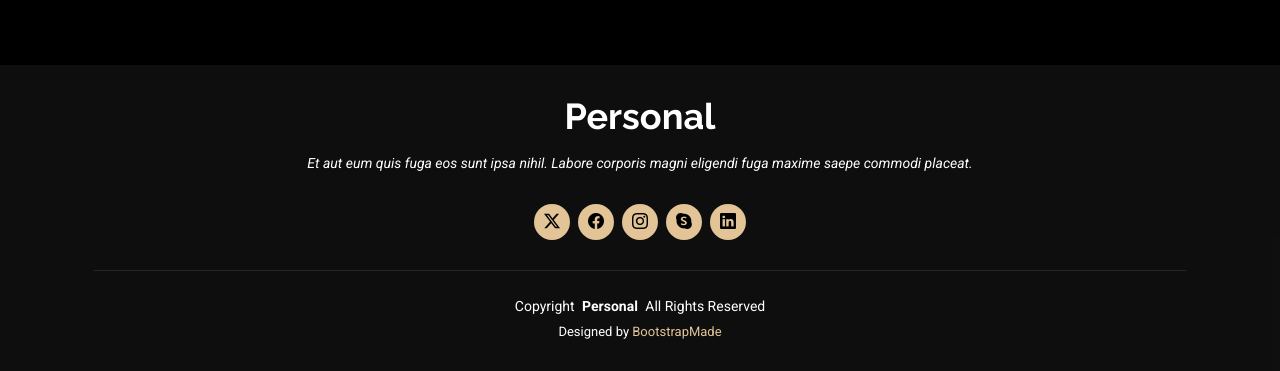
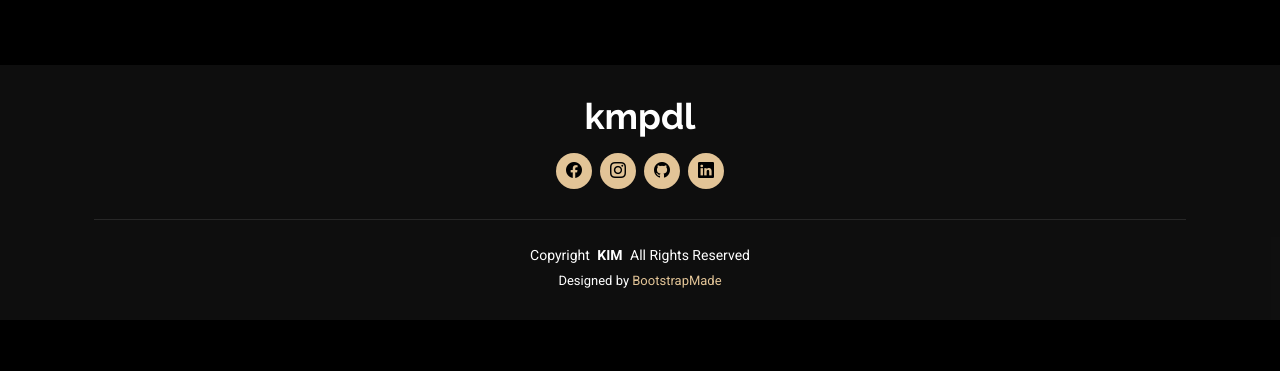
Before and after one commit to kmpdl/kmaepdl-portfolio, a plain HTML site: page ck.html in a window 1280 px wide. Shown: the part 1034-1405 px from the top of the page. After the commit the page ends 1354 px from the top, so only its background shows below. Drawn offline with Linux system fonts and the light colour scheme.

Commit message:
Update ck.html

```diff
--- a/ck.html
+++ b/ck.html
@@ -152,18 +152,17 @@
 
   <footer id="footer" class="footer dark-background">
     <div class="container">
-      <h3 class="sitename">Personal</h3>
-      <p>Et aut eum quis fuga eos sunt ipsa nihil. Labore corporis magni eligendi fuga maxime saepe commodi placeat.</p>
+      <h3 class="sitename">kmpdl</h3>
+
       <div class="social-links d-flex justify-content-center">
-        <a href=""><i class="bi bi-twitter-x"></i></a>
-        <a href=""><i class="bi bi-facebook"></i></a>
-        <a href=""><i class="bi bi-instagram"></i></a>
-        <a href=""><i class="bi bi-skype"></i></a>
-        <a href=""><i class="bi bi-linkedin"></i></a>
+        <a href="https://www.facebook.com/kimberly.deleon26" class="facebook"><i class="bi bi-facebook"></i></a>
+          <a href="https://www.instagram.com/kmaep.dl/" class="instagram"><i class="bi bi-instagram"></i></a>
+          <a href="https://github.com/kmaepdl" class="github"><i class="bi bi-github"></i></a>
+          <a href="https://www.linkedin.com/in/kimberly-mae-de-leon-383392212/" class="linkedin"><i class="bi bi-linkedin"></i></a>
       </div>
       <div class="container">
         <div class="copyright">
-          <span>Copyright</span> <strong class="px-1 sitename">Personal</strong> <span>All Rights Reserved</span>
+          <span>Copyright</span> <strong class="px-1 sitename">KIM</strong> <span>All Rights Reserved</span>
         </div>
         <div class="credits">
           <!-- All the links in the footer should remain intact. -->
@@ -199,4 +198,5 @@
 
 </body>
 
+
 </html>
```
